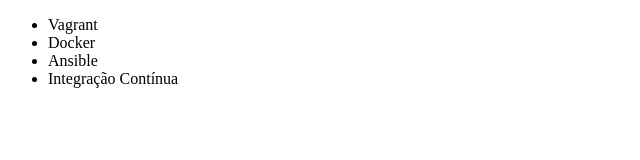
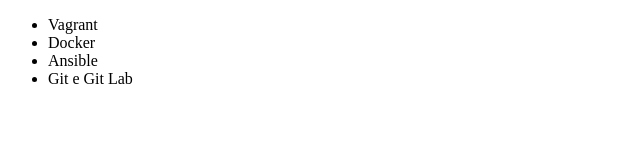
Before and after one commit to Rsrj10/alura-git, a plain HTML site: page index.html in a window 1280 px wide. Shown: the full height of the page, 0-640 px from the left. Drawn offline with Linux system fonts and the light colour scheme.

Commit message:
Atualizado por Roberto

```diff
--- a/index.html
+++ b/index.html
@@ -9,7 +9,7 @@
         <li>Vagrant</li>
         <li>Docker</li>
         <li>Ansible</li>
-        <li>Integração Contínua</li>
+        <li>Git e Git Lab</li>
     </ul>
 </body>
 </html>
```
